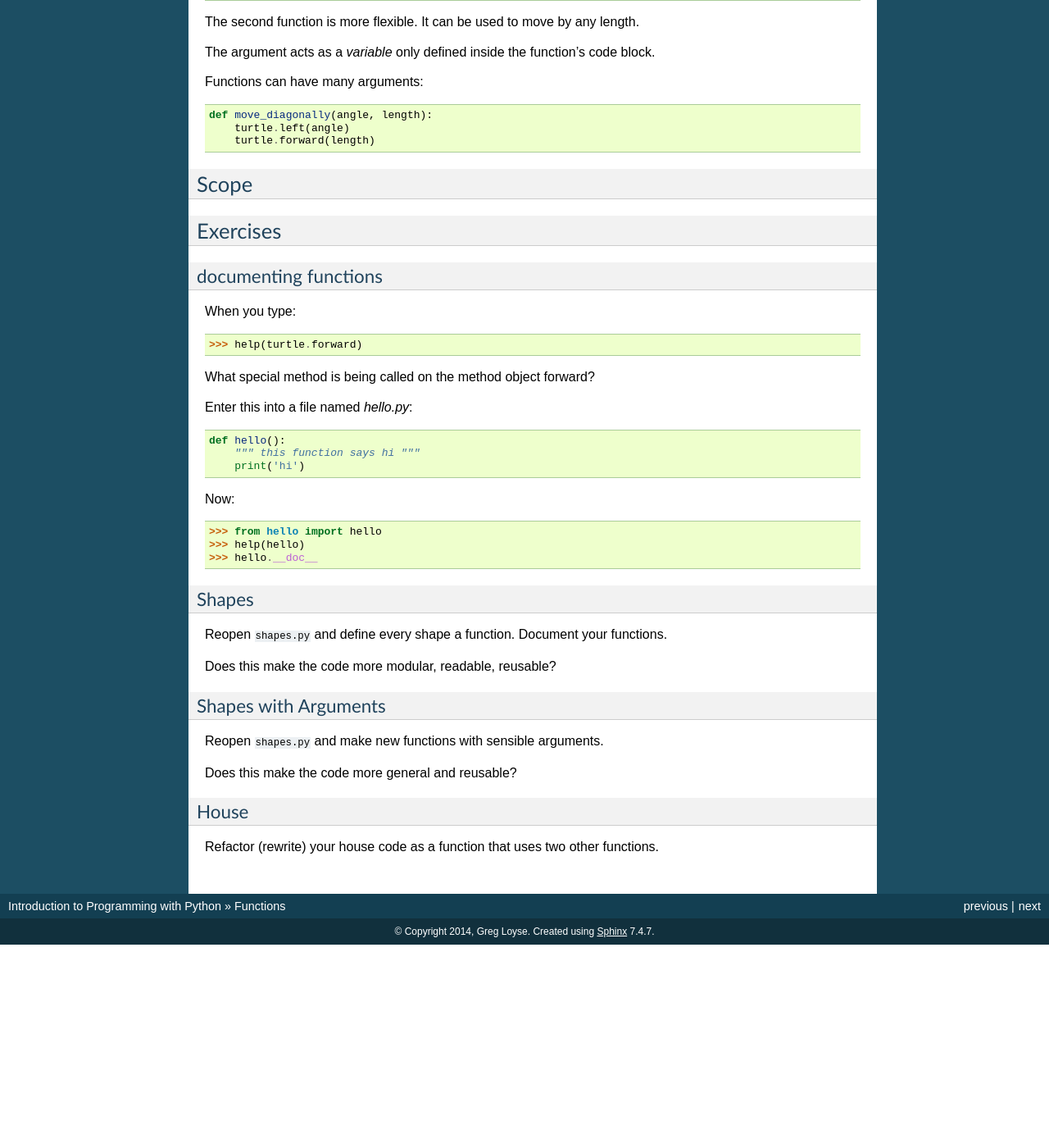
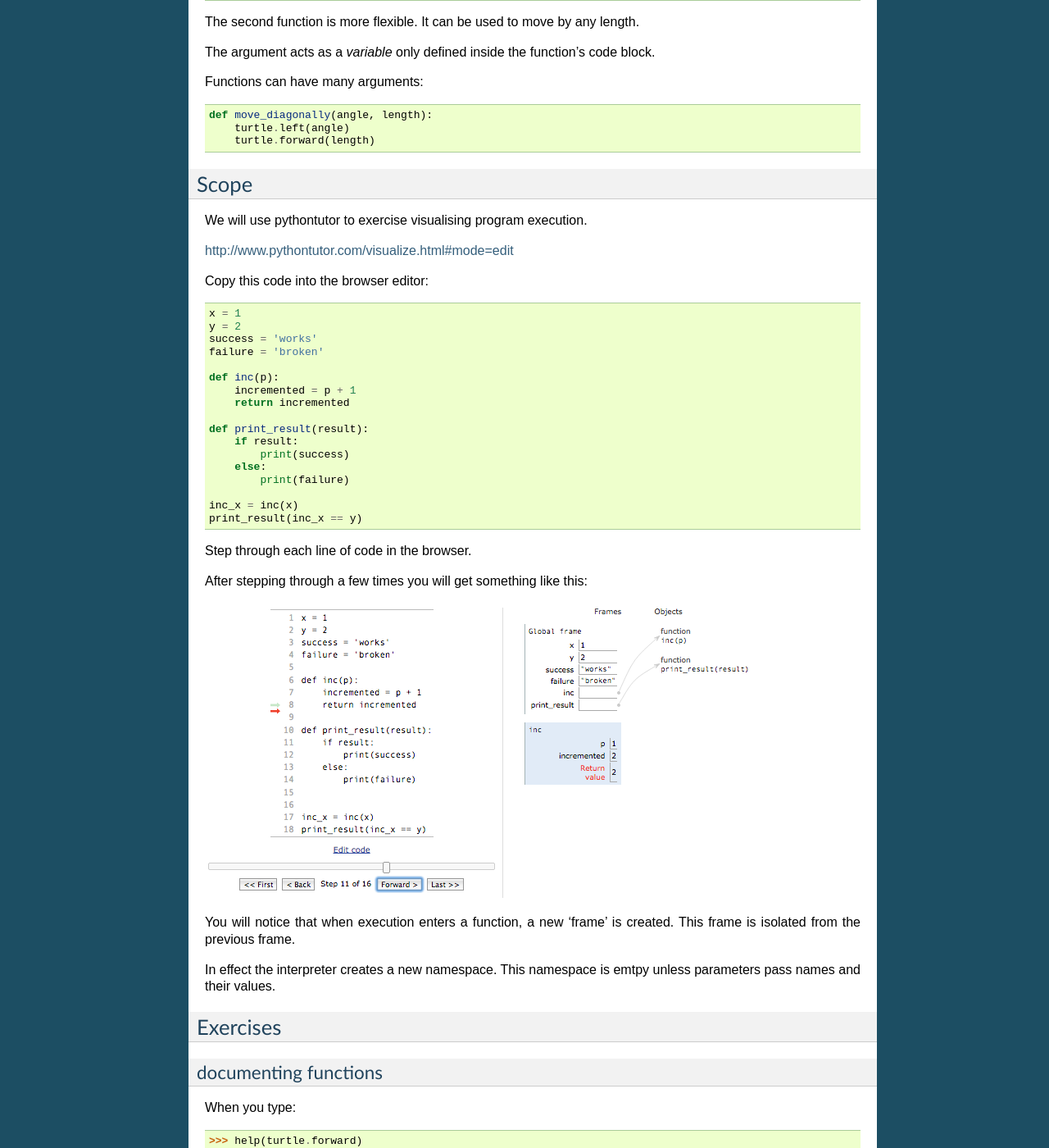
Before and after one commit to gu-lseg/intro-to-programming, a Sphinx documentation site: the page built from source/functions.rst, in a window 1280 px wide and 1400 px high, scrolled down 1929 px. Shown: the whole window at 82% size. Built offline with Sphinx 7.4.7, drawn with Linux system fonts in a browser that asks for light colours; pages that are not in the unit, such as notebooks, are missing from menus; before the commit the page ends 3081 px from its top, so only the background shows below that.

Commit message:
added scope

```diff
--- a/source/functions.rst
+++ b/source/functions.rst
@@ -116,6 +116,43 @@ Functions can have many arguments::
 Scope
 =====
 
+We will use pythontutor to exercise visualising program execution.
+
+http://www.pythontutor.com/visualize.html#mode=edit
+
+Copy this code into the browser editor::
+
+    x = 1
+    y = 2
+    success = 'works'
+    failure = 'broken'
+
+    def inc(p):
+        incremented = p + 1
+        return incremented
+
+    def print_result(result):
+        if result:
+            print(success)
+        else:
+            print(failure)
+
+    inc_x = inc(x)
+    print_result(inc_x == y)
+
+
+Step through each line of code in the browser.
+
+After stepping through a few times you will get something like this:
+
+.. image:: /images/inc_visualisation.png
+
+You will notice that when execution enters a function, a new 'frame' is
+created. This frame is isolated from the previous frame.
+
+In effect the interpreter creates a new namespace. This namespace is emtpy
+unless parameters pass names and their values.
+
 
 Exercises
 =========
```
